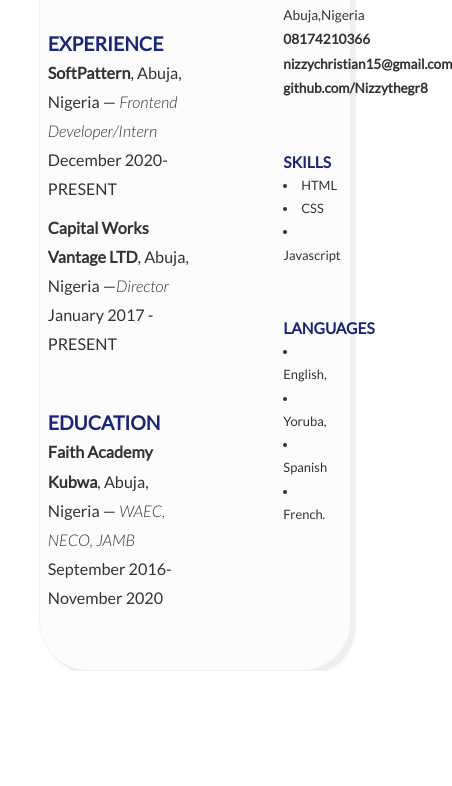
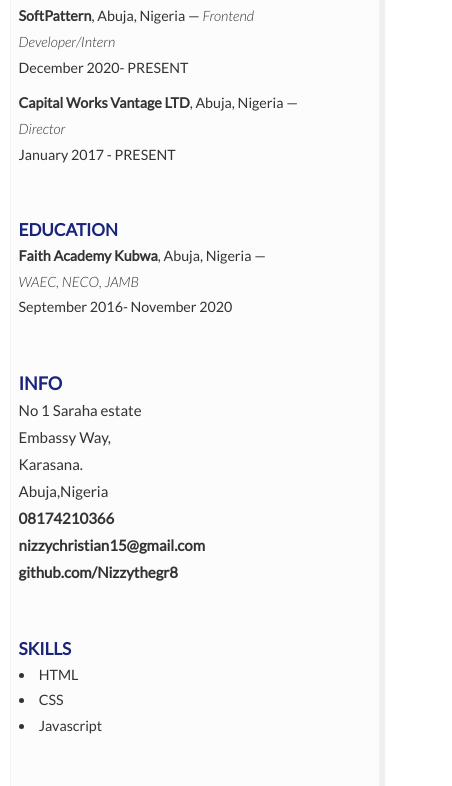
Before and after one commit to Nizzythegr8/My-CV, a plain HTML site: page index.html in a window 390 px wide. Shown: the part 177-963 px from the top of the page, 452 px wide, since content can reach past the window. Before the commit the page ends 848 px from the top, so only its background shows below. Drawn offline with Linux system fonts and the light colour scheme.

Commit message:
Made It Responsive

```diff
--- a/index.html
+++ b/index.html
@@ -7,6 +7,7 @@
     <meta name="viewport" content="width=device-width, initial-scale=1.0">
     <title>My Curriculum Vitae</title>
     <link rel="stylesheet" href="./style.css">
+    <link rel="stylesheet" href="./queries.css">
     <link rel="preconnect" href="https://fonts.gstatic.com">
     <link href="https://fonts.googleapis.com/css2?family=Lato:ital,wght@0,100;0,300;0,400;1,100;1,300&display=swap" rel="stylesheet">
 </head>
@@ -38,6 +39,7 @@
         </div>
 
         <div class="address">
+            <h3>INFO</h3>
             No 1 Saraha estate Embassy Way, Karasana. Abuja,Nigeria <b>08174210366 nizzychristian15@gmail.com github.com/Nizzythegr8</b>
             <div class="details dt-2">
                 <h3>SKILLS</h3>
--- /dev/null
+++ b/queries.css
@@ -0,0 +1,45 @@
+@media only screen and (max-width: 900px) {
+    body {
+        font-size: 16px;
+    }
+    .content-wrapper {
+        width: 95%;
+        margin-left: 2.5%;
+    }
+}
+
+@media only screen and (max-width: 800px) {
+    body {
+        font-size: 15px;
+    }
+    .content-wrapper {
+        width: 95%;
+        margin-left: 2.5%;
+        display: block;
+    }
+    .intro {
+        width: 80%;
+    }
+    .address {
+        width: 40%;
+        font-size: 100%;
+    }
+}
+
+@media only screen and (max-width: 400px) {
+    body {
+        font-size: 15px;
+    }
+    .content-wrapper {
+        width: 95%;
+        margin-left: 2.5%;
+        display: block;
+    }
+    .intro {
+        width: 80%;
+    }
+    .address {
+        width: 40%;
+        font-size: 100%;
+    }
+}
--- a/style.css
+++ b/style.css
@@ -9,6 +9,7 @@
     background-color: #fff;
     color: #333;
     font-family: 'Lato', sans-serif;
+    width: 100%;
     font-size: 17px;
 }
 
```
